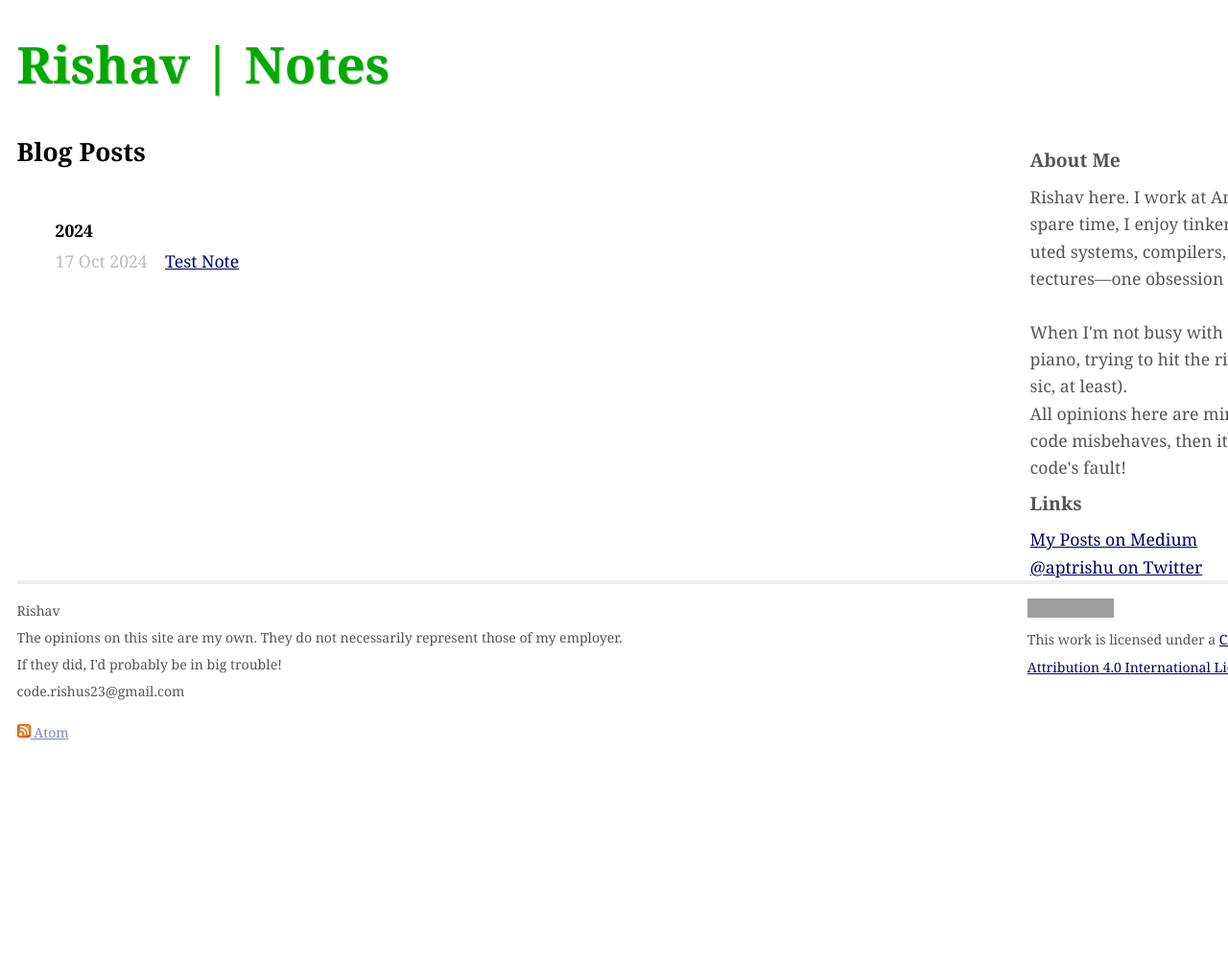
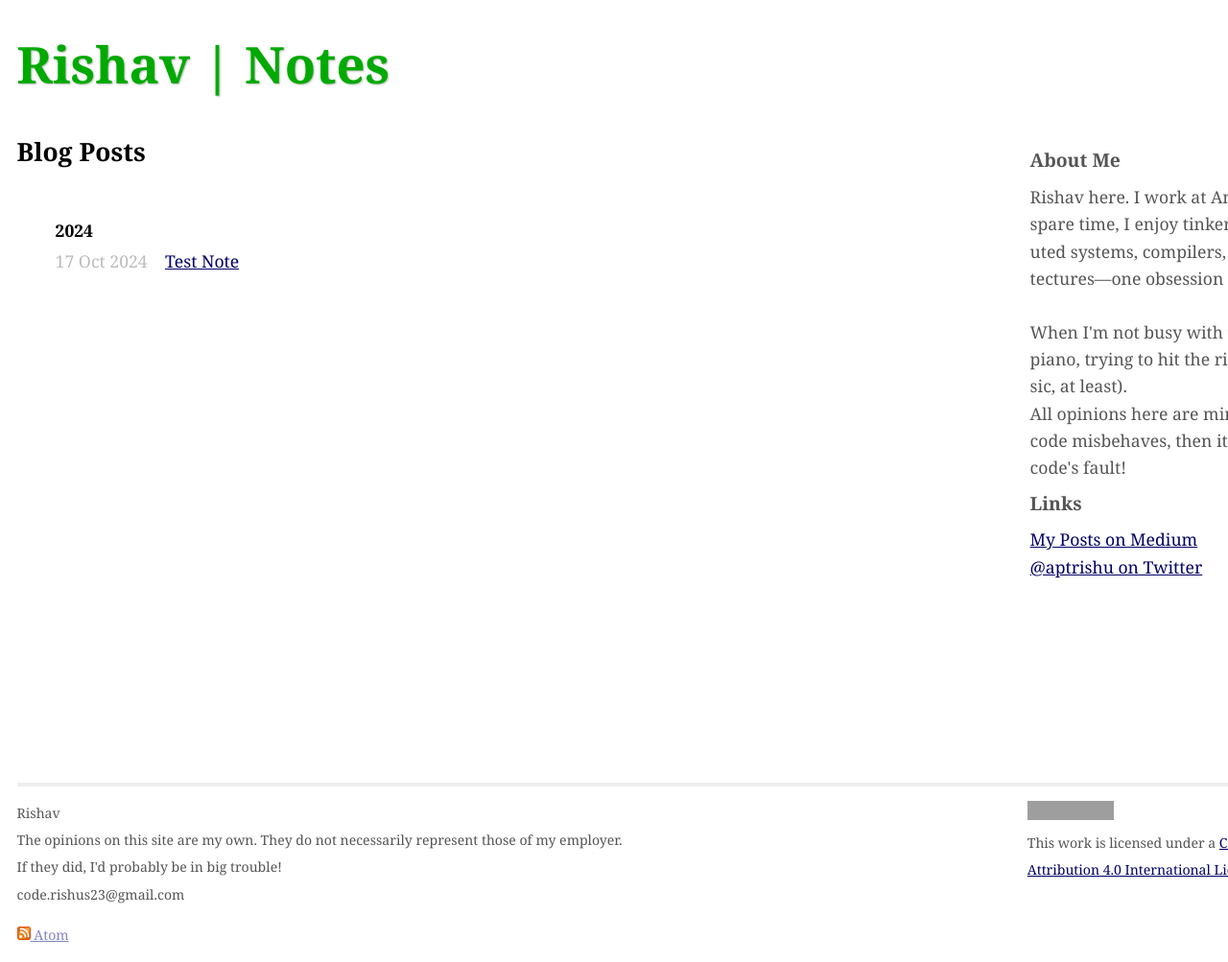
Before and after one commit to aptrishu/aptrishu.github.io, a Jekyll site: the page built from index.html, in a window 1280 px wide. Shown: the whole page at 96% size. Built offline with Jekyll 4.4.1, drawn with Linux system fonts in a browser that asks for light colours; before the commit the page ends 953 px from its top, so only the background shows below that; grey boxes are pictures that could not be loaded.

Commit message:
adjust footer position

```diff
--- a/css/screen.css
+++ b/css/screen.css
@@ -156,7 +156,7 @@ ul.pubs span {
     font-size: 80%;
     color: #555;
     border-top: 4px solid #eee;
-    margin-top: 2em;
+    margin-top: auto;
     overflow: hidden;
     clear: both;
 }
@@ -186,6 +186,7 @@ ul.pubs span {
     width: 20em;
     float: right;
     color: #555;
+    padding-bottom: 12em;
 }
 
 .site .about h1 {
```
